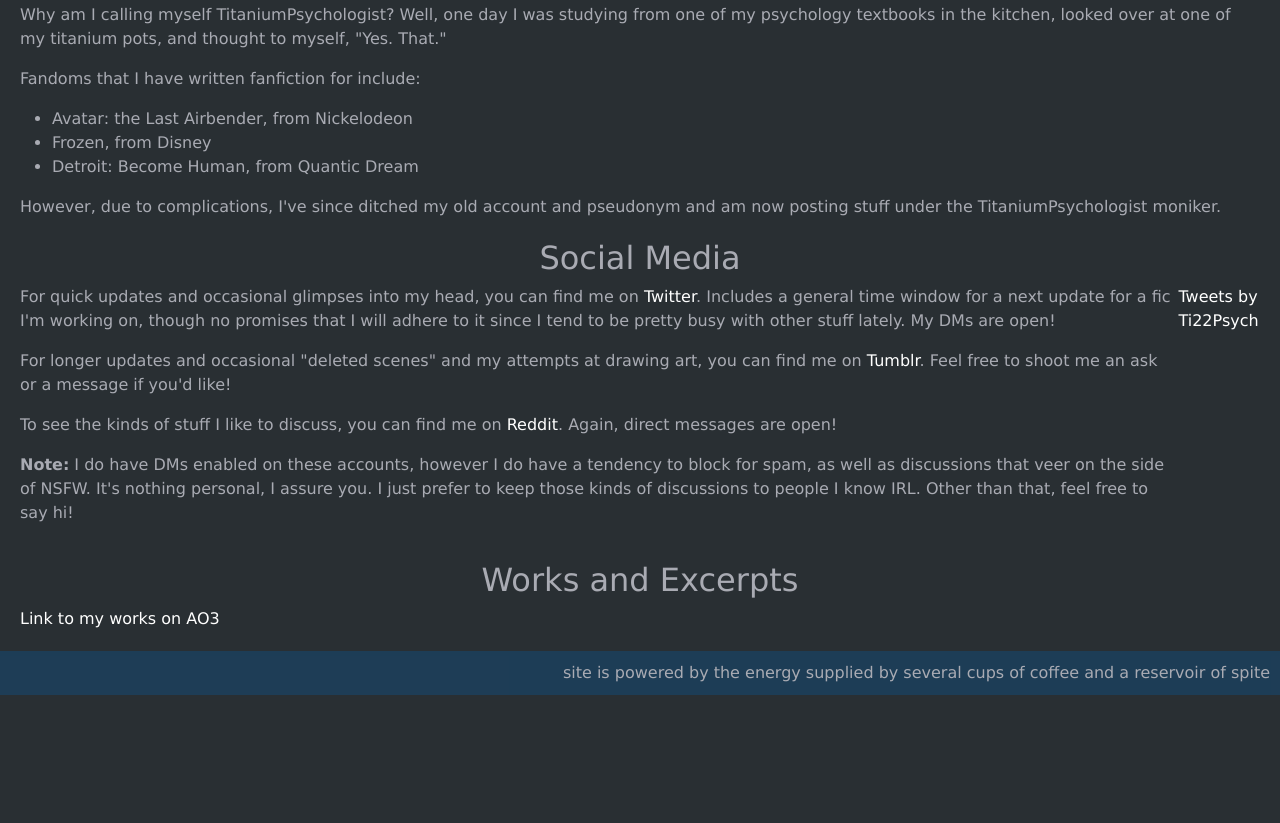
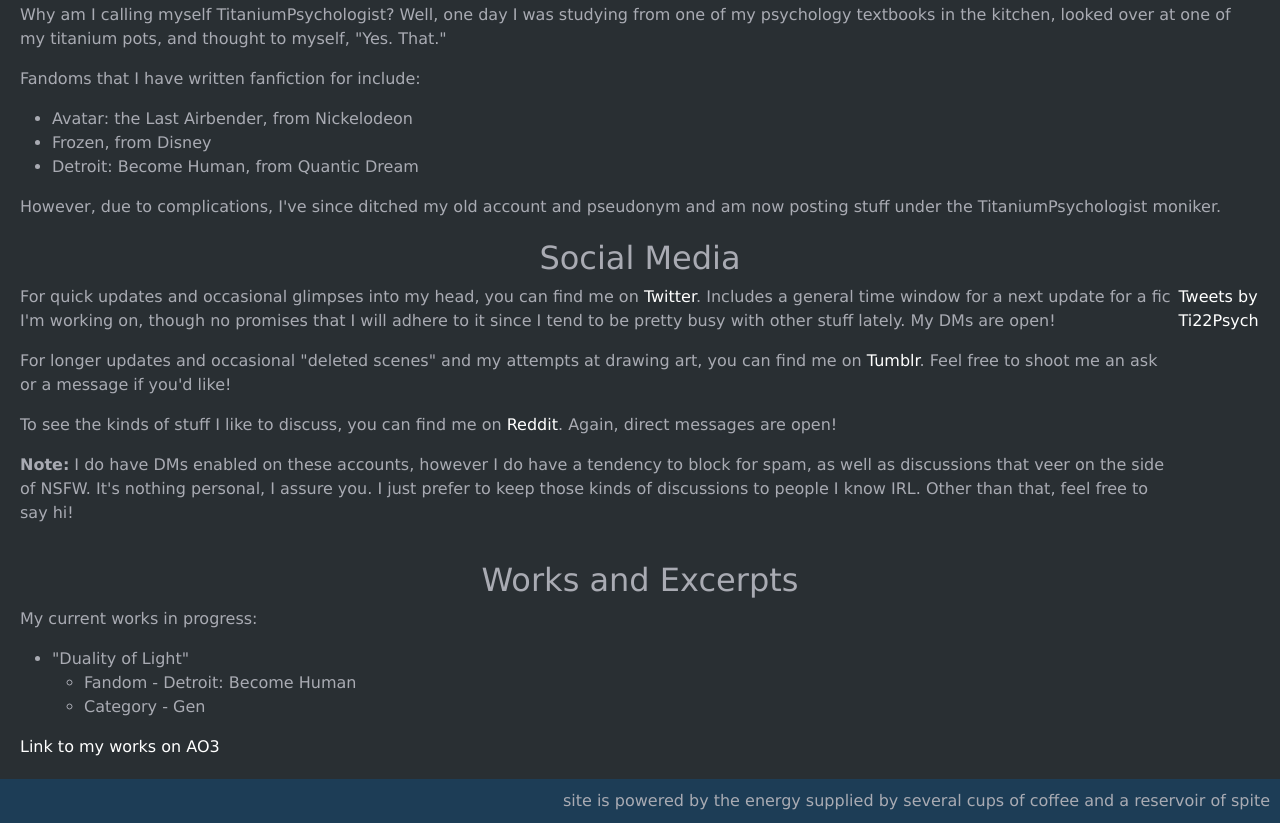
Before and after one commit to TitaniumPsychologist/homepage, a plain HTML site: page index.html in a window 1280 px wide. Shown: the part 869-1692 px from the top of the page. Before the commit the page ends 1564 px from the top, so only its background shows below. Drawn offline with nearby package versions, Linux system fonts and the light colour scheme.

Commit message:
added to excerpt stuff

```diff
--- a/index.html
+++ b/index.html
@@ -99,6 +99,16 @@
         <section class="works" id="works">
             <!-- insert links to works and excerpts from AO3 -->
             <h2 class="text-center">Works and Excerpts</h2>
+            <p>My current works in progress:</p>
+            <ul>
+                <li>
+                    "Duality of Light"
+                    <ul>
+                        <li>Fandom - Detroit: Become Human</li>
+                        <li>Category - Gen</li>
+                    </ul>
+                </li>
+            </ul>
             <p><a href="https://archiveofourown.org/users/TitaniumPsychologist/profile">Link to my works on AO3</a></h2>
         </section>
     </main>
```
